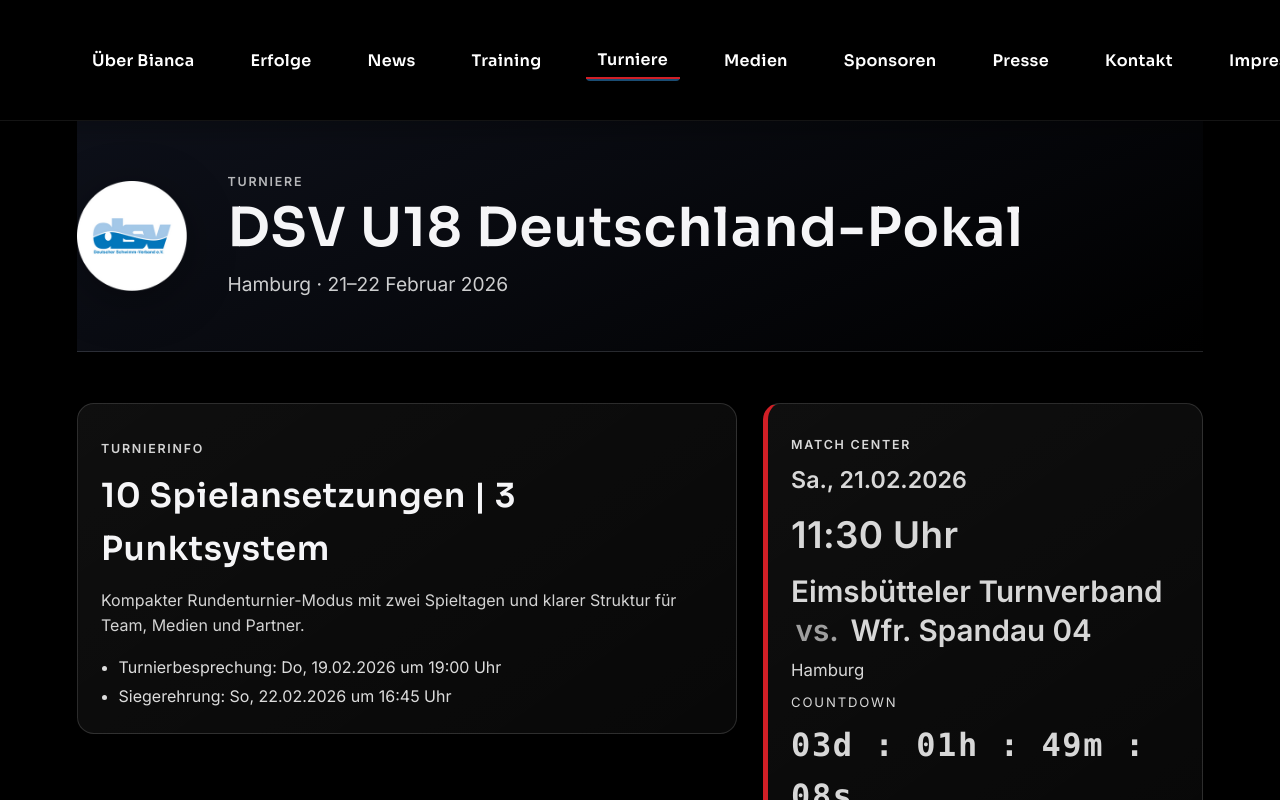
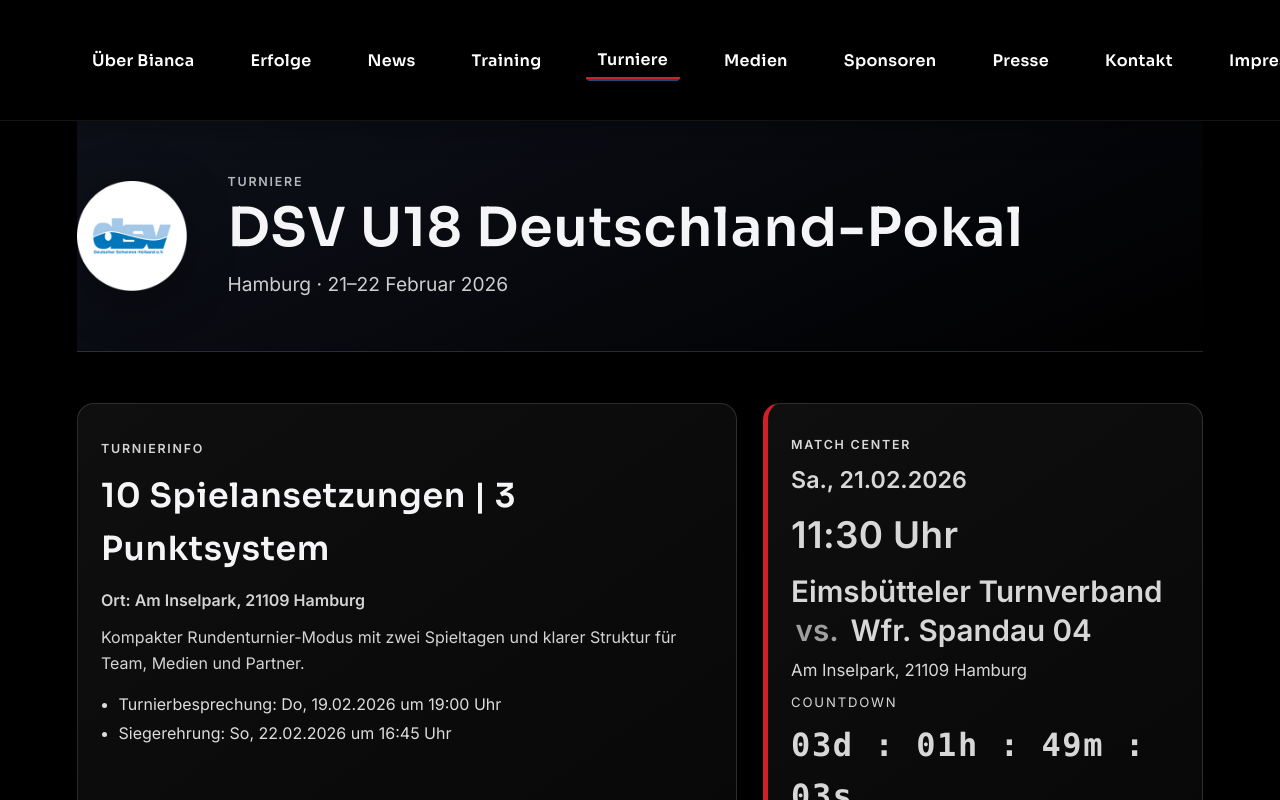
Before and after one commit to biancamitterbauer/bianca-waterpolo, an Angular app: page /tournaments in a window 1280 px wide. Built offline with nearby package versions, Linux system fonts and the light colour scheme.

Commit message:
Fix tournaments countdown to update every second in realtime

```diff
--- a/src/app/features/tournaments/tournaments.component.html
+++ b/src/app/features/tournaments/tournaments.component.html
@@ -44,6 +44,7 @@
       <section class="dash-card tournament-info" aria-label="Turnierinformationen">
         <p class="section-kicker">Turnierinfo</p>
         <h2>{{ tournament.status }}</h2>
+        <p class="tournament-info__location">Ort: {{ tournament.location }}</p>
         <p>{{ tournament.objective }}</p>
         <ul>
           <li>{{ tournament.meeting }}</li>
--- a/src/app/features/tournaments/tournaments.component.scss
+++ b/src/app/features/tournaments/tournaments.component.scss
@@ -66,11 +66,14 @@
   display: grid;
   grid-template-columns: 1fr;
   gap: clamp(1rem, 2vw, 2rem);
-  align-items: start;
+  align-items: stretch;
 }
 
 .dash-card {
   width: 100%;
+  height: 100%;
+  display: flex;
+  flex-direction: column;
   border-radius: 1.05rem;
   border: 1px solid rgba(255, 255, 255, 0.14);
   background: linear-gradient(145deg, rgba(255, 255, 255, 0.06), rgba(255, 255, 255, 0.03));
@@ -167,6 +170,11 @@
   margin: 0.72rem 0 0;
   color: rgba(255, 255, 255, 0.82);
   line-height: 1.62;
+}
+
+.tournament-info__location {
+  font-weight: 700;
+  color: rgba(255, 255, 255, 0.92);
 }
 
 .tournament-info ul {
--- a/src/app/features/tournaments/tournaments.component.ts
+++ b/src/app/features/tournaments/tournaments.component.ts
@@ -1,4 +1,4 @@
-import { ChangeDetectionStrategy, Component, OnDestroy, OnInit, PLATFORM_ID, inject } from '@angular/core';
+import { ChangeDetectionStrategy, ChangeDetectorRef, Component, OnDestroy, OnInit, PLATFORM_ID, inject } from '@angular/core';
 import { CommonModule, isPlatformBrowser } from '@angular/common';
 import { SeoService } from '../../core/seo/seo.service';
 import { DomSanitizer, SafeResourceUrl } from '@angular/platform-browser';
@@ -44,6 +44,7 @@
 type TournamentMeta = {
   title: string;
   subtitle: string;
+  location: string;
   status: string;
   objective: string;
   meeting: string;
@@ -55,6 +56,7 @@
 };
 
 const LIVE_MATCH_DURATION_MINUTES = 120;
+const TOURNAMENT_VENUE = 'Am Inselpark, 21109 Hamburg';
 
 const FIXTURE_SOURCE: FixtureSource[] = [
   {
@@ -64,7 +66,7 @@
     time: '10:00',
     home: 'Uerdinger Schwimmverein 08',
     away: 'SC Chemnitz 1892',
-    location: 'Hamburg',
+    location: TOURNAMENT_VENUE,
     isSpandau: false,
   },
   {
@@ -74,7 +76,7 @@
     time: '11:30',
     home: 'Eimsbütteler Turnverband',
     away: 'Wfr. Spandau 04',
-    location: 'Hamburg',
+    location: TOURNAMENT_VENUE,
     isSpandau: true,
   },
   {
@@ -84,7 +86,7 @@
     time: '13:30',
     home: 'Uerdinger Schwimmverein 08',
     away: 'SSV Esslingen',
-    location: 'Hamburg',
+    location: TOURNAMENT_VENUE,
     isSpandau: false,
   },
   {
@@ -94,7 +96,7 @@
     time: '15:00',
     home: 'Wfr. Spandau 04',
     away: 'SC Chemnitz 1892',
-    location: 'Hamburg',
+    location: TOURNAMENT_VENUE,
     isSpandau: true,
   },
   {
@@ -104,7 +106,7 @@
     time: '16:30',
     home: 'SSV Esslingen',
     away: 'Eimsbütteler Turnverband',
-    location: 'Hamburg',
+    location: TOURNAMENT_VENUE,
     isSpandau: false,
   },
   {
@@ -114,7 +116,7 @@
     time: '09:00',
     home: 'Eimsbütteler Turnverband',
     away: 'Uerdinger Schwimmverein 08',
-    location: 'Hamburg',
+    location: TOURNAMENT_VENUE,
     isSpandau: false,
   },
   {
@@ -124,7 +126,7 @@
     time: '10:30',
     home: 'SSV Esslingen',
     away: 'Wfr. Spandau 04',
-    location: 'Hamburg',
+    location: TOURNAMENT_VENUE,
     isSpandau: true,
   },
   {
@@ -134,7 +136,7 @@
     time: '12:00',
     home: 'Eimsbütteler Turnverband',
     away: 'SC Chemnitz 1892',
-    location: 'Hamburg',
+    location: TOURNAMENT_VENUE,
     isSpandau: false,
   },
   {
@@ -144,7 +146,7 @@
     time: '13:30',
     home: 'Wfr. Spandau 04',
     away: 'Uerdinger Schwimmverein 08',
-    location: 'Hamburg',
+    location: TOURNAMENT_VENUE,
     isSpandau: true,
   },
   {
@@ -154,7 +156,7 @@
     time: '15:00',
     home: 'SC Chemnitz 1892',
     away: 'SSV Esslingen',
-    location: 'Hamburg',
+    location: TOURNAMENT_VENUE,
     isSpandau: false,
   },
 ];
@@ -162,6 +164,7 @@
 const TOURNAMENT_META: TournamentMeta = {
   title: 'DSV U18 Deutschland-Pokal',
   subtitle: 'Hamburg · 21–22 Februar 2026',
+  location: TOURNAMENT_VENUE,
   status: '10 Spielansetzungen | 3 Punktsystem',
   objective: 'Kompakter Rundenturnier-Modus mit zwei Spieltagen und klarer Struktur für Team, Medien und Partner.',
   meeting: 'Turnierbesprechung: Do, 19.02.2026 um 19:00 Uhr',
@@ -180,6 +183,7 @@
   private readonly seo = inject(SeoService);
   private readonly platformId = inject(PLATFORM_ID);
   private readonly sanitizer = inject(DomSanitizer);
+  private readonly cdr = inject(ChangeDetectorRef);
   private intervalId?: ReturnType<typeof setInterval>;
   private readonly notifiedLiveIds = new Set<number>();
 
@@ -284,12 +288,17 @@
   }
 
   startCountdown(): void {
-    if (!this.isBrowser || !this.nextMatch) {
+    if (!this.isBrowser) {
       return;
+    }
+
+    if (this.intervalId) {
+      clearInterval(this.intervalId);
     }
 
     this.intervalId = setInterval(() => {
       this.updateDerivedState();
+      this.cdr.markForCheck();
     }, 1000);
   }
 
```
